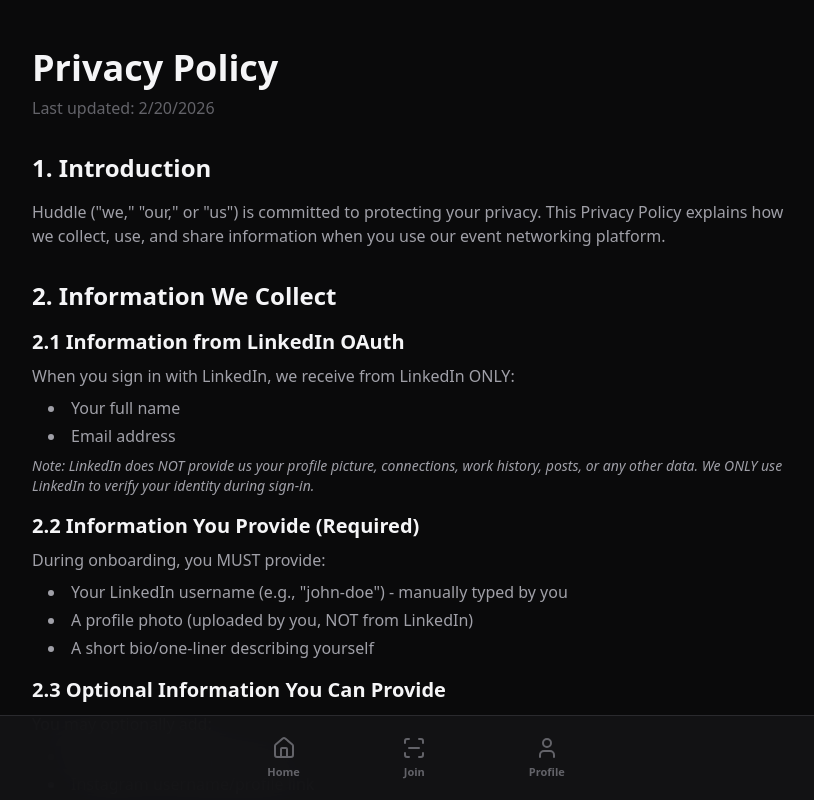
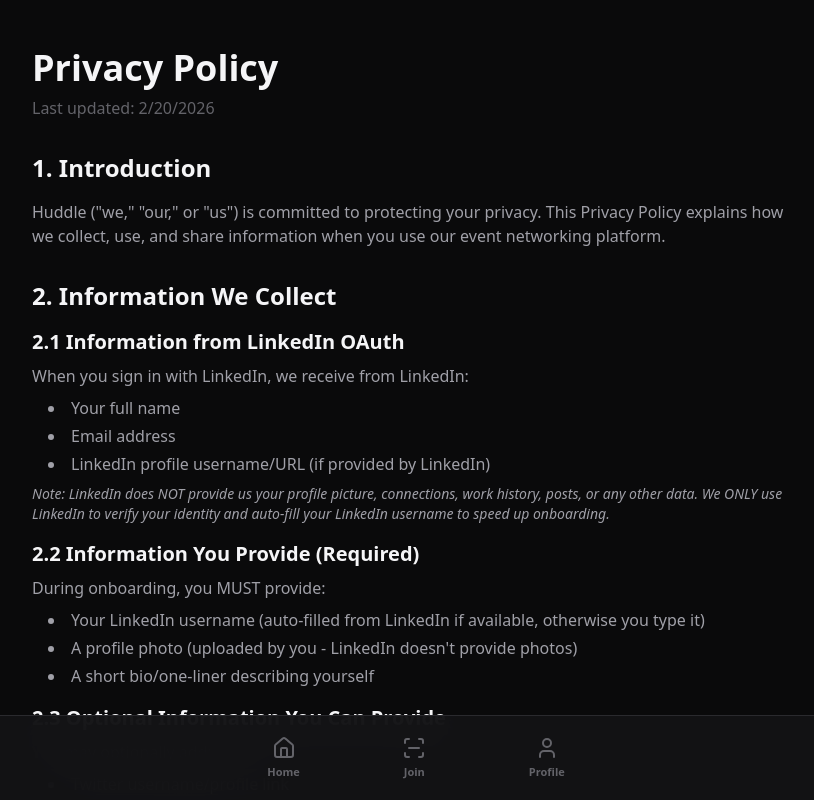
Before and after one commit to scorp2006/Huddle, a Next.js app: page /privacy in a window 1280 px wide. Shown: the top 800 px of the page, without its empty margins (224-1038 px from the left). Built offline with nearby package versions, Linux system fonts and the light colour scheme; a web font is replaced by a local one.

Commit message:
privacy policy updated againn

```diff
--- a/app/privacy/page.tsx
+++ b/app/privacy/page.tsx
@@ -18,21 +18,22 @@
             <h2 className="text-2xl font-bold text-[#F5F5F7] mb-4">2. Information We Collect</h2>
 
             <h3 className="text-xl font-semibold text-[#F5F5F7] mt-4 mb-2">2.1 Information from LinkedIn OAuth</h3>
-            <p className="mb-2">When you sign in with LinkedIn, we receive from LinkedIn ONLY:</p>
+            <p className="mb-2">When you sign in with LinkedIn, we receive from LinkedIn:</p>
             <ul className="list-disc list-inside space-y-1 ml-4">
               <li>Your full name</li>
               <li>Email address</li>
+              <li>LinkedIn profile username/URL (if provided by LinkedIn)</li>
             </ul>
             <p className="mt-2 text-sm italic">
               Note: LinkedIn does NOT provide us your profile picture, connections, work history, posts, or any other data.
-              We ONLY use LinkedIn to verify your identity during sign-in.
+              We ONLY use LinkedIn to verify your identity and auto-fill your LinkedIn username to speed up onboarding.
             </p>
 
             <h3 className="text-xl font-semibold text-[#F5F5F7] mt-4 mb-2">2.2 Information You Provide (Required)</h3>
             <p className="mb-2">During onboarding, you MUST provide:</p>
             <ul className="list-disc list-inside space-y-1 ml-4">
-              <li>Your LinkedIn username (e.g., "john-doe") - manually typed by you</li>
-              <li>A profile photo (uploaded by you, NOT from LinkedIn)</li>
+              <li>Your LinkedIn username (auto-filled from LinkedIn if available, otherwise you type it)</li>
+              <li>A profile photo (uploaded by you - LinkedIn doesn't provide photos)</li>
               <li>A short bio/one-liner describing yourself</li>
             </ul>
 
```
